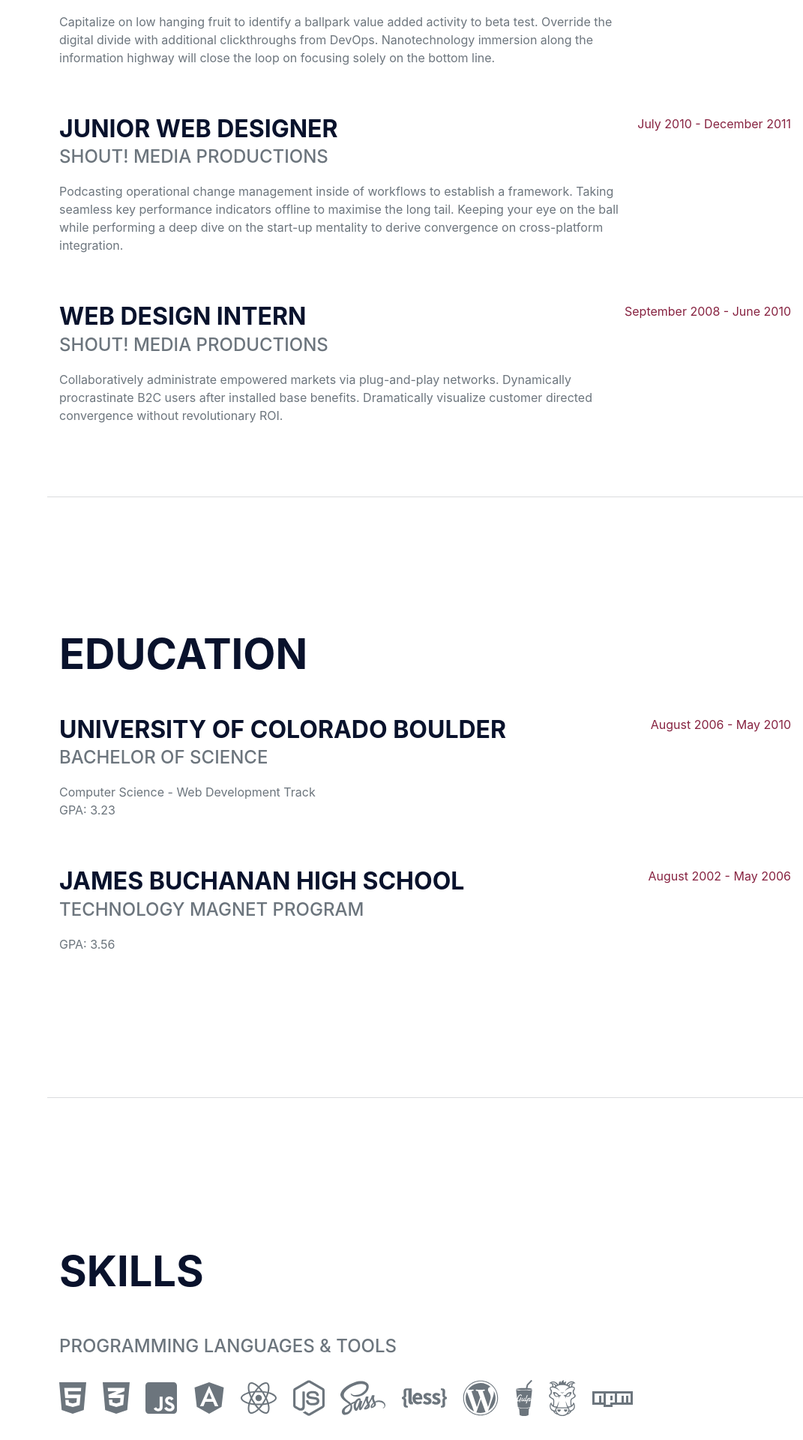
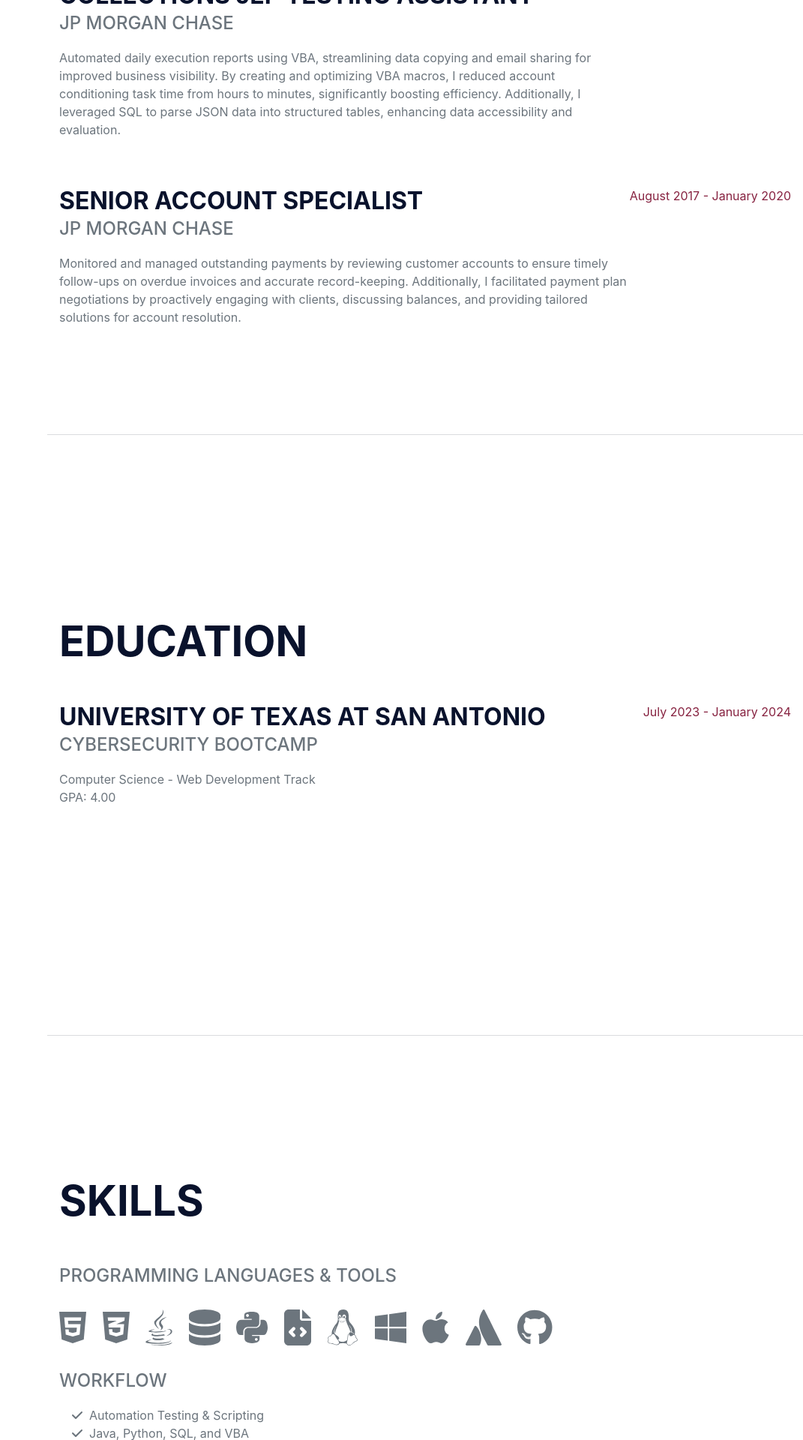
Before and after one commit to jesmp/website-resume, a Flask app: page / in a window 1280 px wide. Shown: the part 1296-3216 px from the top of the page at 75% size, without its empty margins (209-1280 px from the left). Run offline with Flask 3, Linux system fonts and the light colour scheme; some libraries are stand-ins or nearby versions; some web fonts are replaced.

Commit message:
updated resume and deviated from template

```diff
--- a/main.py
+++ b/main.py
@@ -8,4 +8,4 @@ def index():
     return render_template('index.html')
 
 if __name__ == '__main__':
-   app.run(debug=False)
+   app.run(debug=True)
--- a/templates/index.html
+++ b/templates/index.html
@@ -25,7 +25,7 @@
         <nav class="navbar navbar-expand-lg navbar-dark bg-primary fixed-top" id="sideNav">
             <a class="navbar-brand js-scroll-trigger" href="#page-top">
                 <span class="d-block d-lg-none">Jesse Peralta</span>
-                <span class="d-none d-lg-block"><img class="img-fluid img-profile rounded-circle mx-auto mb-2" src="static/assets/img/profile.jpg" alt="..." /></span>
+                <span class="d-none d-lg-block"><img class="img-fluid img-profile rounded-circle mx-auto mb-2" src="static/assets/img/profilepic2.jpg" alt="..." /></span>
             </a>
             <button class="navbar-toggler" type="button" data-bs-toggle="collapse" data-bs-target="#navbarResponsive" aria-controls="navbarResponsive" aria-expanded="false" aria-label="Toggle navigation"><span class="navbar-toggler-icon"></span></button>
             <div class="collapse navbar-collapse" id="navbarResponsive">
@@ -52,11 +52,11 @@
                         15427 Cooks Petrel · San Antonio, TX 78253 · (210) 717-3076 ·
                         <a href="mailto:jmperalta.0711@gmail.com">jmperalta.0711@gmail.com</a>
                     </div>
-                    <p class="lead mb-5">I am experienced in leveraging agile frameworks to provide a robust synopsis for high level overviews. Iterative approaches to corporate strategy foster collaborative thinking to further the overall value proposition.</p>
+                    <p class="lead mb-5">I am a results-driven Automation Tester with a strong background in Java, Python, Visual Basic, SQL, Software Testing, and Cybersecurity. With years of experience in user acceptance testing and process optimization, I specialize in streamlining workflows, validating new features, and ensuring seamless product delivery. My passion for automation and cybersecurity drives me to create efficient, scalable solutions that enhance business operations and security.</p>
                     <div class="social-icons">
-                        <a class="social-icon" href="#!"><i class="fab fa-linkedin-in"></i></a>
-                        <a class="social-icon" href="#!"><i class="fab fa-github"></i></a>
-                        <a class="social-icon" href="#!"><i class="fab fa-twitter"></i></a>
+                        <a class="social-icon" href="https://www.linkedin.com/in/jesperalta711/"><i class="fab fa-linkedin-in"></i></a>
+                        <a class="social-icon" href="https://github.com/jesmp"><i class="fab fa-github"></i></a>
+                        <a class="social-icon" href="https://x.com/KingForADayJ"><i class="fab fa-twitter"></i></a>
                         <a class="social-icon" href="#!"><i class="fab fa-facebook-f"></i></a>
                     </div>
                 </div>
@@ -68,35 +68,27 @@
                     <h2 class="mb-5">Experience</h2>
                     <div class="d-flex flex-column flex-md-row justify-content-between mb-5">
                         <div class="flex-grow-1">
-                            <h3 class="mb-0">Senior Web Developer</h3>
-                            <div class="subheading mb-3">Intelitec Solutions</div>
-                            <p>Bring to the table win-win survival strategies to ensure proactive domination. At the end of the day, going forward, a new normal that has evolved from generation X is on the runway heading towards a streamlined cloud solution. User generated content in real-time will have multiple touchpoints for offshoring.</p>
+                            <h3 class="mb-0">PRODUCT DELIVERY ASSOCIATE</h3>
+                            <div class="subheading mb-3">JP Morgan Chase</div>
+                            <p>Designed, implemented, and maintained automation scripts using Selenium and Java to streamline testing processes and ensure robust functionality. Additionally, I developed Python-based applications to automate tasks utilizing API's, enhancing efficiency and accuracy in manual testing. With a strong track record in a Collections environment, I have successfully led multiple projects, earning a 100% UAT Testing Audit score and consistently ranking as a top performer among peers.</p>
                         </div>
-                        <div class="flex-shrink-0"><span class="text-primary">March 2013 - Present</span></div>
+                        <div class="flex-shrink-0"><span class="text-primary">December 2020 - Present</span></div>
                     </div>
                     <div class="d-flex flex-column flex-md-row justify-content-between mb-5">
                         <div class="flex-grow-1">
-                            <h3 class="mb-0">Web Developer</h3>
-                            <div class="subheading mb-3">Intelitec Solutions</div>
-                            <p>Capitalize on low hanging fruit to identify a ballpark value added activity to beta test. Override the digital divide with additional clickthroughs from DevOps. Nanotechnology immersion along the information highway will close the loop on focusing solely on the bottom line.</p>
+                            <h3 class="mb-0">COLLECTIONS JEP TESTING ASSISTANT</h3>
+                            <div class="subheading mb-3">JP Morgan Chase</div>
+                            <p>Automated daily execution reports using VBA, streamlining data copying and email sharing for improved business visibility. By creating and optimizing VBA macros, I reduced account conditioning task time from hours to minutes, significantly boosting efficiency. Additionally, I leveraged SQL to parse JSON data into structured tables, enhancing data accessibility and evaluation.</p>
                         </div>
-                        <div class="flex-shrink-0"><span class="text-primary">December 2011 - March 2013</span></div>
+                        <div class="flex-shrink-0"><span class="text-primary">February 2020 - November 2020</span></div>
                     </div>
                     <div class="d-flex flex-column flex-md-row justify-content-between mb-5">
                         <div class="flex-grow-1">
-                            <h3 class="mb-0">Junior Web Designer</h3>
-                            <div class="subheading mb-3">Shout! Media Productions</div>
-                            <p>Podcasting operational change management inside of workflows to establish a framework. Taking seamless key performance indicators offline to maximise the long tail. Keeping your eye on the ball while performing a deep dive on the start-up mentality to derive convergence on cross-platform integration.</p>
+                            <h3 class="mb-0">SENIOR ACCOUNT SPECIALIST</h3>
+                            <div class="subheading mb-3">JP Morgan Chase</div>
+                            <p>Monitored and managed outstanding payments by reviewing customer accounts to ensure timely follow-ups on overdue invoices and accurate record-keeping. Additionally, I facilitated payment plan negotiations by proactively engaging with clients, discussing balances, and providing tailored solutions for account resolution.</p>
                         </div>
-                        <div class="flex-shrink-0"><span class="text-primary">July 2010 - December 2011</span></div>
-                    </div>
-                    <div class="d-flex flex-column flex-md-row justify-content-between">
-                        <div class="flex-grow-1">
-                            <h3 class="mb-0">Web Design Intern</h3>
-                            <div class="subheading mb-3">Shout! Media Productions</div>
-                            <p>Collaboratively administrate empowered markets via plug-and-play networks. Dynamically procrastinate B2C users after installed base benefits. Dramatically visualize customer directed convergence without revolutionary ROI.</p>
-                        </div>
-                        <div class="flex-shrink-0"><span class="text-primary">September 2008 - June 2010</span></div>
+                        <div class="flex-shrink-0"><span class="text-primary">August 2017 - January 2020</span></div>
                     </div>
                 </div>
             </section>
@@ -107,20 +99,12 @@
                     <h2 class="mb-5">Education</h2>
                     <div class="d-flex flex-column flex-md-row justify-content-between mb-5">
                         <div class="flex-grow-1">
-                            <h3 class="mb-0">University of Colorado Boulder</h3>
-                            <div class="subheading mb-3">Bachelor of Science</div>
+                            <h3 class="mb-0">University of Texas at San Antonio</h3>
+                            <div class="subheading mb-3">Cybersecurity Bootcamp</div>
                             <div>Computer Science - Web Development Track</div>
-                            <p>GPA: 3.23</p>
+                            <p>GPA: 4.00</p>
                         </div>
-                        <div class="flex-shrink-0"><span class="text-primary">August 2006 - May 2010</span></div>
-                    </div>
-                    <div class="d-flex flex-column flex-md-row justify-content-between">
-                        <div class="flex-grow-1">
-                            <h3 class="mb-0">James Buchanan High School</h3>
-                            <div class="subheading mb-3">Technology Magnet Program</div>
-                            <p>GPA: 3.56</p>
-                        </div>
-                        <div class="flex-shrink-0"><span class="text-primary">August 2002 - May 2006</span></div>
+                        <div class="flex-shrink-0"><span class="text-primary">July 2023 - January 2024</span></div>
                     </div>
                 </div>
             </section>
@@ -133,34 +117,37 @@
                     <ul class="list-inline dev-icons">
                         <li class="list-inline-item"><i class="fab fa-html5"></i></li>
                         <li class="list-inline-item"><i class="fab fa-css3-alt"></i></li>
-                        <li class="list-inline-item"><i class="fab fa-js-square"></i></li>
-                        <li class="list-inline-item"><i class="fab fa-angular"></i></li>
-                        <li class="list-inline-item"><i class="fab fa-react"></i></li>
-                        <li class="list-inline-item"><i class="fab fa-node-js"></i></li>
-                        <li class="list-inline-item"><i class="fab fa-sass"></i></li>
-                        <li class="list-inline-item"><i class="fab fa-less"></i></li>
-                        <li class="list-inline-item"><i class="fab fa-wordpress"></i></li>
-                        <li class="list-inline-item"><i class="fab fa-gulp"></i></li>
-                        <li class="list-inline-item"><i class="fab fa-grunt"></i></li>
-                        <li class="list-inline-item"><i class="fab fa-npm"></i></li>
+                        <li class="list-inline-item"><i class="fab fa-java"></i></li>
+                        <li class="list-inline-item"><i class="fas fa-database"></i></li>
+                        <li class="list-inline-item"><i class="fab fa-python"></i></li>
+                        <li class="list-inline-item"><i class="fas fa-file-code"></i></li>
+                        <li class="list-inline-item"><i class="fab fa-linux"></i></li>
+                        <li class="list-inline-item"><i class="fab fa-windows"></i></li>
+                        <li class="list-inline-item"><i class="fab fa-apple"></i></li>
+                        <li class="list-inline-item"><i class="fab fa-atlassian"></i></li>
+                        <li class="list-inline-item"><i class="fab fa-github"></i></li>
                     </ul>
                     <div class="subheading mb-3">Workflow</div>
                     <ul class="fa-ul mb-0">
                         <li>
                             <span class="fa-li"><i class="fas fa-check"></i></span>
-                            Mobile-First, Responsive Design
+                            Automation Testing & Scripting
                         </li>
                         <li>
                             <span class="fa-li"><i class="fas fa-check"></i></span>
-                            Cross Browser Testing & Debugging
+                            Java, Python, SQL, and VBA
                         </li>
                         <li>
                             <span class="fa-li"><i class="fas fa-check"></i></span>
-                            Cross Functional Teams
+                            Cybersecurity Fundamentals
                         </li>
                         <li>
                             <span class="fa-li"><i class="fas fa-check"></i></span>
                             Agile Development & Scrum
+                        </li>
+                        <li>
+                            <span class="fa-li"><i class="fas fa-check"></i></span>
+                            Cross-Functional Collaboration
                         </li>
                     </ul>
                 </div>
@@ -170,8 +157,8 @@
             <section class="resume-section" id="interests">
                 <div class="resume-section-content">
                     <h2 class="mb-5">Interests</h2>
-                    <p>Apart from being a web developer, I enjoy most of my time being outdoors. In the winter, I am an avid skier and novice ice climber. During the warmer months here in Colorado, I enjoy mountain biking, free climbing, and kayaking.</p>
-                    <p class="mb-0">When forced indoors, I follow a number of sci-fi and fantasy genre movies and television shows, I am an aspiring chef, and I spend a large amount of my free time exploring the latest technology advancements in the front-end web development world.</p>
+                    <p>I have a deep interest in continuous learning and staying up-to-date with the latest trends in automation, cybersecurity, and software testing. I am passionate about finding innovative ways to streamline processes and improve system efficiency. In addition, I enjoy exploring new technologies, such as Flask for web development and Raspberry Pi for personal projects. Outside of work, I am an advocate for personal development, whether through honing technical skills or exploring hobbies like gaming, music, and the latest in tech innovations.</p>
+                    <!-- p class="mb-0">When forced indoors, I follow a number of sci-fi and fantasy genre movies and television shows, I am an aspiring chef, and I spend a large amount of my free time exploring the latest technology advancements in the front-end web development world.</p-->
                 </div>
             </section>
             <hr class="m-0" />
```
Also changed, not shown: static/assets/img/profilepic2.jpg (added).
